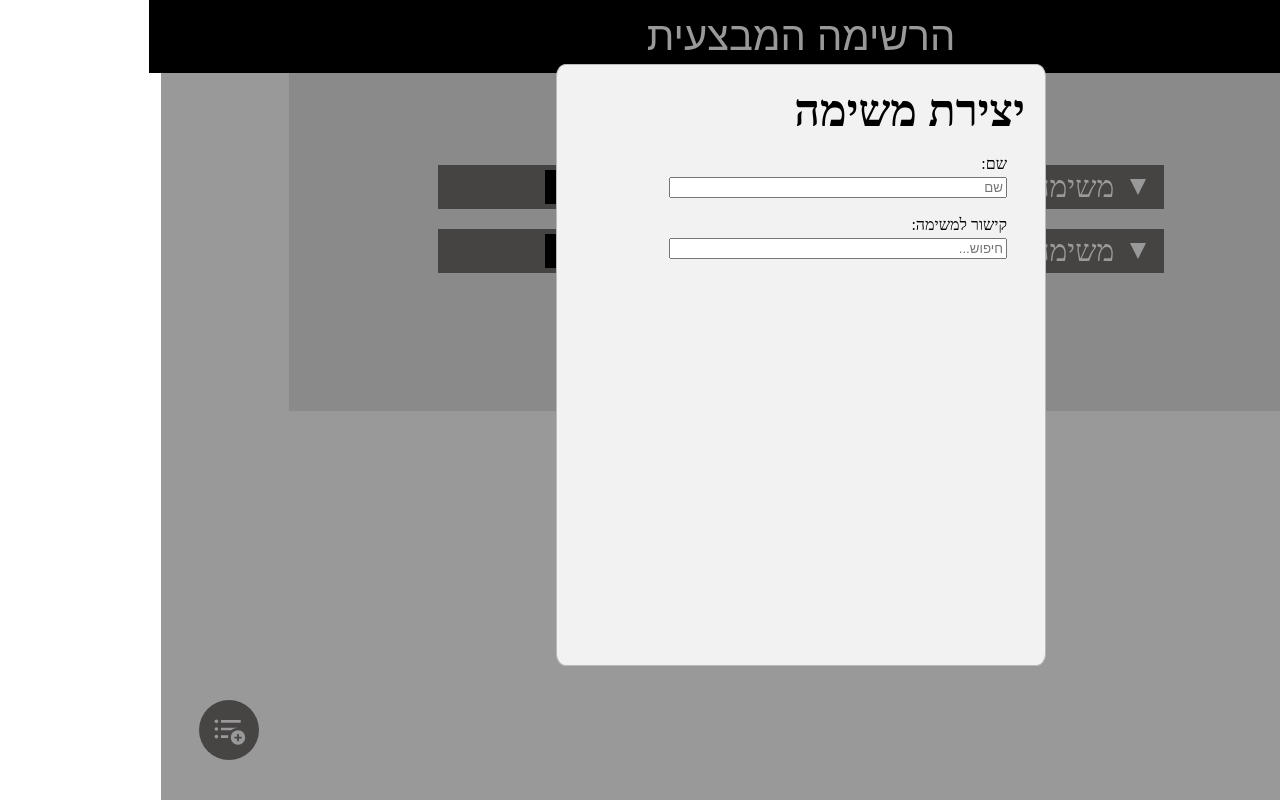
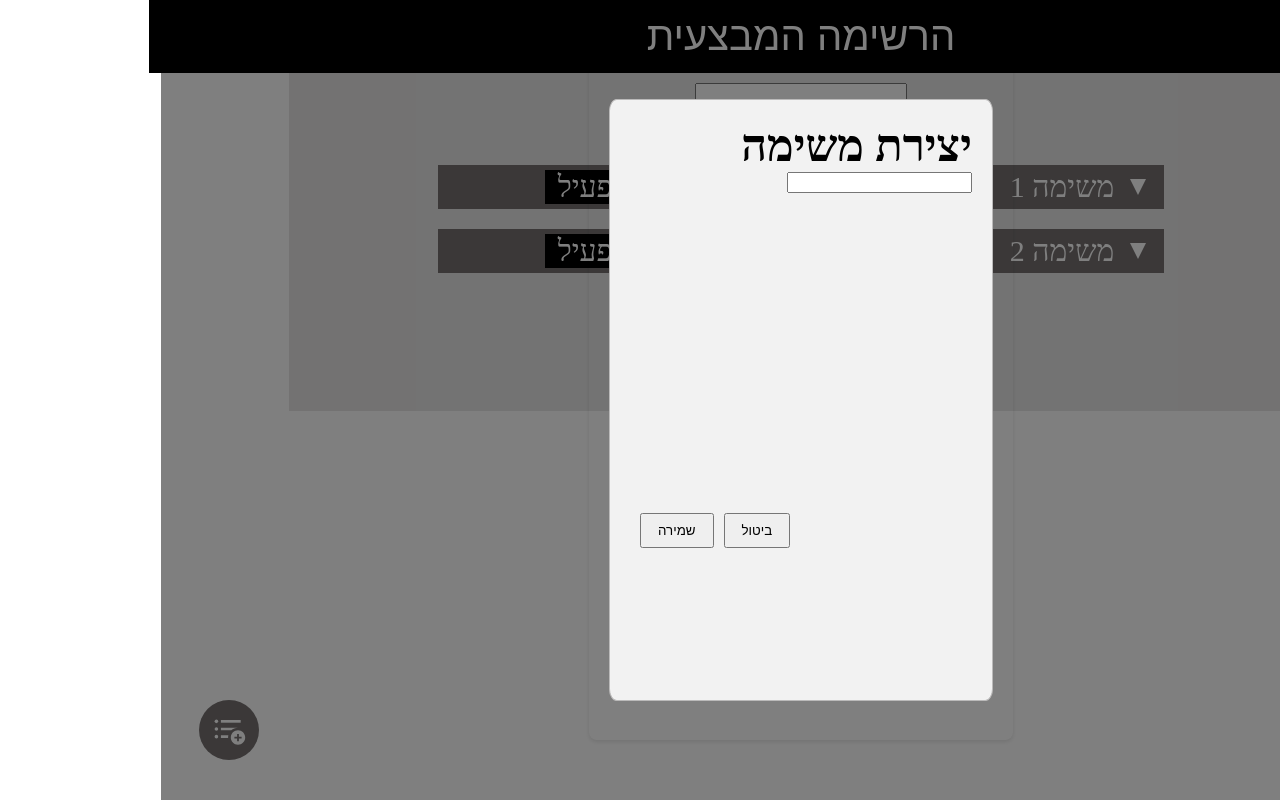
Before and after one commit to theHammerrr/taskManagement, a React app in the folder client/: page / in a window 1280 px wide. Built offline with nearby package versions, Linux system fonts and the light colour scheme; the HTML template or start-up script is replaced by a standard one.

Commit message:
before deleting files and content of the generic modal

```diff
--- a/client/src/Components/Modal/Modal.css
+++ b/client/src/Components/Modal/Modal.css
@@ -1,4 +1,25 @@
+.modal-overlay {
+    position: fixed;
+    top: 0;
+    left: 0;
+    width: 100%;
+    height: 100%;
+    background: rgba(0, 0, 0, 0.5);
+    display: flex;
+    justify-content: center;
+    align-items: center;
+}
+
 .modal {
+    /* background: #fff; */
+    padding: 20px;
+    border-radius: 8px;
+    box-shadow: 0 2px 4px rgba(0, 0, 0, 0.1);
+    width: 30%; /* Adjust as needed */
+
+  }
+
+/* .modal {
     position: fixed;
     z-index: 1;
     left: 0;
@@ -7,7 +28,9 @@
     height: 100%;
     background-color: rgb(0, 0, 0);
     background-color: rgba(0, 0, 0, 0.4);
-}
+    justify-content: center;
+    align-items: center;
+} */
 
 .hide-modal {
     /* TODO: change to none */
@@ -24,9 +47,10 @@
     margin: 5% auto;
     padding: 20px;
     border: 1px solid #bbbaba;
-    height: 70%;
-    width: 35%;
+    height: 70vh;
+    /* width: 35%; */
     border-radius: 2%;
+    /* position: relative; */
 }
 
 .title {
@@ -34,3 +58,20 @@
     font-weight: bold;
     /* TODO: change font */
 }
+
+.modal-bottom-buttons {
+    display: flex;
+    justify-content: flex-end;
+    align-items: flex-end;
+    margin-top: 40vh;
+}
+
+.modal-bottom-buttons button {
+    /* margin: auto; */
+    margin-left: 10px;
+    padding: 8px 16px;
+    cursor: pointer;
+}
+
+
+/* // ? */
--- a/client/src/Components/Modal/Modal.tsx
+++ b/client/src/Components/Modal/Modal.tsx
@@ -1,18 +1,19 @@
-import React from "react";
+import React, { ReactElement } from "react";
 import './Modal.css'
-import {v4 as uuidv4} from 'uuid';
+import { v4 as uuidv4 } from 'uuid';
 
-import {
-    ModalComponent,
-    eContentTypesInModal,
-    iModalGenericContentProps
-} from "./ModalContentTypes";
+// import {
+//     ModalComponent,
+//     eContentTypesInModal,
+//     iModalGenericContentProps
+// } from "./ModalContentTypes";
 
-interface iModalProps {
+export interface iModalProps extends React.PropsWithChildren {
     onClose: () => void,
     showModal: boolean,
     title: string,
-    contentTypesArray: iModalGenericContentProps[]
+    // contentTypesArray: iModalGenericContentProps[],
+    children?: ReactElement
 }
 
 
@@ -20,23 +21,29 @@ const Modal: React.FC<iModalProps> = ({
     onClose,
     showModal = false,
     title,
-    contentTypesArray = [],
+    // contentTypesArray = [],
+    children
 }: iModalProps) => {
     return (
-        <div className={(showModal ? "show-modal" : "hide-modal") + " modal"}>
-            <div className="modal-content">
-                <div className="title">{title}</div>
-                {
-                    contentTypesArray.map((genericContent) =>
+        <div className={(showModal ? "show-modal" : "hide-modal") + " modal-overlay"}>
+            <div className="modal">
+                <div className="modal-content">
+                    <div className="title">{title}</div>
+                    {/* {
+                        contentTypesArray.map((genericContent) =>
                             <ModalComponent
                                 key={uuidv4()}
-                                contentType={eContentTypesInModal.INPUT}
+                                contentType={genericContent.contentType}
                                 modalContent={genericContent.modalContent}
                             />
-                    )
-                }
-
-                {/* <button className="close" onClick={onClose}>&times;</button> */}
+                        )
+                    } */}
+                    {children}
+                    <div className="modal-bottom-buttons">
+                        <button className="modal-close" onClick={onClose}>ביטול</button>
+                        <button className="modal-save">שמירה</button>
+                    </div>
+                </div>
             </div>
         </div>
     )
--- a/client/src/Components/Modal/ModalContentTypes.tsx
+++ b/client/src/Components/Modal/ModalContentTypes.tsx
@@ -1,67 +1,35 @@
-import React, { useState } from "react";
-import './ModalContentTypes.css'
+// import React, { useState } from "react";
+// import './ModalContentTypes.css'
+// import ModalInput, { iModalInputProps } from "./ModalTypes/ModalInput/ModalInput";
+// import ModalDropdown from "./ModalTypes/ModalDropdown/ModalDropdown";
 
-export enum eContentTypesInModal {
-    INPUT = "input",
-    DROP_DOWN = "drop_down"
-}
+// export enum eContentTypesInModal {
+//     INPUT = "input",
+//     DROP_DOWN = "drop_down"
+// }
 
 
-export interface iModalGenericContentProps {
-    contentType: eContentTypesInModal,
-    modalContent: iModalContentProps
-}
+// export interface iModalGenericContentProps {
+//     contentType: eContentTypesInModal,
+//     modalContent: iModalContentProps
+// }
 
-interface iModalContentProps {
-    title: string,
-    value: string,
-    setValue: (value: string) => void
-}
+// export interface iModalContentProps {
+//     title: string,
+//     value: string,
+//     setValue: (value: string) => void
+// }
 
-
-export interface iModalInputProps extends iModalContentProps {
-    placeholder: string
-}
-
-export const ModalComponent: React.FC<iModalGenericContentProps> = ({
-    contentType,
-    modalContent
-}: iModalGenericContentProps)  => {
-    switch (contentType) {
-        case eContentTypesInModal.INPUT:
-            return <ModalInput {...modalContent as iModalInputProps} />
-        default:
-            return <></>
-    }
-}
-
-const ModalInput: React.FC<iModalInputProps> = ({
-    title,
-    placeholder,
-    value,
-    setValue
-}: iModalInputProps) => {
-    const [localValue, setLocalValue] = useState<string>("")
-
-    const handleOnChange = (event: React.ChangeEvent<HTMLInputElement>) => {
-        const value = event.target.value
-        console.log(value);
-
-
-        setLocalValue(value)
-        setLocalValue(value)
-    }
-
-    return (
-        <div className="modal-input-container">
-            <div className="modal-title">{title}</div>
-            <input
-                className="modal-input"
-                placeholder={placeholder}
-                value={localValue}
-                onChange={handleOnChange}
-                >
-                </input>
-        </div>
-    )
-}
+// export const ModalComponent: React.FC<iModalGenericContentProps> = ({
+//     contentType,
+//     modalContent
+// }: iModalGenericContentProps)  => {
+//     switch (contentType) {
+//         case eContentTypesInModal.INPUT:
+//             return <ModalInput {...modalContent as iModalInputProps} />
+//         case eContentTypesInModal.DROP_DOWN:
+//             return <ModalDropdown />
+//         default:
+//             return <></>
+//     }
+// }
--- /dev/null
+++ b/client/src/Components/Modal/ModalTypes/ModalDropdown/ModalDropdown.tsx
@@ -0,0 +1,9 @@
+import React from "react";
+
+const ModalDropdown: React.FC = () => {
+    return (
+        <></>
+    )
+}
+
+export default ModalDropdown
--- a/client/src/Components/Modal/ModalContentTypes.css
+++ b/client/src/Components/Modal/ModalTypes/ModalInput/ModalInput.css
@@ -4,9 +4,6 @@
     /* border-radius: 5%; */
 }
 
-.modal-title {
-    /* font-family: Dina; */
-}
 
 .modal-input-container {
     margin: 4%;
--- /dev/null
+++ b/client/src/Components/Modal/ModalTypes/ModalInput/ModalInput.tsx
@@ -0,0 +1,40 @@
+// import React, { useState } from "react";
+// import './ModalInput.css'
+// import { iModalContentProps } from "../../ModalContentTypes";
+
+// export interface iModalInputProps extends iModalContentProps {
+//     placeholder: string
+// }
+
+// const ModalInput: React.FC<iModalInputProps> = ({
+//     title,
+//     placeholder,
+//     value,
+//     setValue
+// }: iModalInputProps) => {
+//     const [localValue, setLocalValue] = useState<string>("")
+
+//     const handleOnChange = (event: React.ChangeEvent<HTMLInputElement>) => {
+//         const value = event.target.value
+//         console.log(value);
+
+
+//         setLocalValue(value)
+//         setLocalValue(value)
+//     }
+
+//     return (
+//         <div className="modal-input-container">
+//             <div className="modal-title">{title}</div>
+//             <input
+//                 className="modal-input"
+//                 placeholder={placeholder}
+//                 value={localValue}
+//                 onChange={handleOnChange}
+//                 >
+//                 </input>
+//         </div>
+//     )
+// }
+
+// export default ModalInput
--- /dev/null
+++ b/client/src/Components/Task/TaskModal.tsx
@@ -0,0 +1,62 @@
+import React, { useState } from "react";
+import Modal, { iModalProps } from "../Modal/Modal";
+import { eFilterState, iTask } from "./Task";
+// import { eContentTypesInModal, iModalGenericContentProps } from "../Modal/ModalContentTypes";
+// import { iModalInputProps } from "../Modal/ModalTypes/ModalInput/ModalInput";
+
+
+export type tTaskModalProps = Omit<iModalProps, "contentTypesArray">
+
+const TaskModal: React.FC<tTaskModalProps> = ({
+    onClose,
+    showModal,
+    title
+}) => {
+    const [task, setTask] = useState<iTask>({
+        discription: "",
+        status: eFilterState.NOT_ACTIVE,
+        taskParant: null
+    })
+
+    // const modalInputDiscription: iModalGenericContentProps = {
+    //     contentType: eContentTypesInModal.INPUT,
+    //     modalContent: {
+    //         title: "שם:",
+    //         value: "",
+    //         setValue: (discription: string): void => {
+    //             setTask({...task, discription})
+    //         },
+    //         placeholder: "שם"
+    //     } as iModalInputProps
+    // }
+
+    // const modalInputLink: iModalGenericContentProps = {
+    //     contentType: eContentTypesInModal.DROP_DOWN,
+    //     modalContent: {
+    //         title: "קישור למשימה: ",
+    //         value: "",
+    //         setValue: (taskParant: string): void => {
+    //             setTask({...task, taskParant})
+    //         },
+    //         placeholder: "חיפוש..."
+    //     } as iModalInputProps
+    // }
+
+    // const genericModalArray: iModalGenericContentProps[] = [
+    //     modalInputDiscription,
+    //     modalInputLink,
+    // ]
+
+    return (
+        <Modal
+            showModal={showModal}
+            onClose={onClose}
+            title={title}
+            // contentTypesArray={genericModalArray}
+             >
+                <input className="modal-input"></input>
+             </Modal>
+    )
+}
+
+export default TaskModal
--- a/client/src/Components/newTask/NewTask.tsx
+++ b/client/src/Components/newTask/NewTask.tsx
@@ -1,27 +1,10 @@
 import React, { useState } from "react";
 import NewTaskButton from "./NewTaskButton";
-import NewTaskModal from "../Modal/Modal";
-import {
-    iModalGenericContentProps,
-    eContentTypesInModal,
-    iModalInputProps
-} from "../Modal/ModalContentTypes";
-
-import { eFilterState, iTask } from "../Task/Task";
+import TaskModal from "../Task/TaskModal";
 
 const NewTask: React.FC = () => {
     const [showModal, setShowModal] = useState<boolean>(false)
-    const [task, setTask] = useState<iTask>({
-        discription: "",
-        status: eFilterState.NOT_ACTIVE,
-        taskParant: null
-    })
-
     const modalTitle = "יצירת משימה"
-
-    // const handleSetTask = ({...value}) => {
-    //     setTask({...value, ...task})
-    // }
 
     const handleOpenModal = () => {
         setShowModal(true)
@@ -31,43 +14,13 @@ const NewTask: React.FC = () => {
         setShowModal(false)
     }
 
-    const modalInputDiscription: iModalGenericContentProps = {
-        contentType: eContentTypesInModal.INPUT,
-        modalContent: {
-            title: "שם:",
-            value: "",
-            setValue: (discription: string): void => {
-                setTask({...task, discription})
-            },
-            placeholder: "שם"
-        } as iModalInputProps
-    }
-
-    const modalInputLink: iModalGenericContentProps = {
-        contentType: eContentTypesInModal.INPUT,
-        modalContent: {
-            title: "קישור למשימה: ",
-            value: "",
-            setValue: (taskParant: string): void => {
-                setTask({...task, taskParant})
-            },
-            placeholder: "חיפוש..."
-        } as iModalInputProps
-    }
-
-    const genericModalArray: iModalGenericContentProps[] = [
-        modalInputDiscription,
-        modalInputLink,
-    ]
-
     return (
         <>
             <NewTaskButton onClick={handleOpenModal} />
-            <NewTaskModal
-            showModal={showModal}
-            onClose={handleCloseModal}
-            title={modalTitle}
-            contentTypesArray={genericModalArray} />
+            <TaskModal
+                showModal={showModal}
+                onClose={handleCloseModal}
+                title={modalTitle} ><>asd</></TaskModal>
         </>
     )
 }
```
Also changed, not shown: package.json (added, +7 -0 lines), 1 other file (tests, documents, lock files or other folders).
